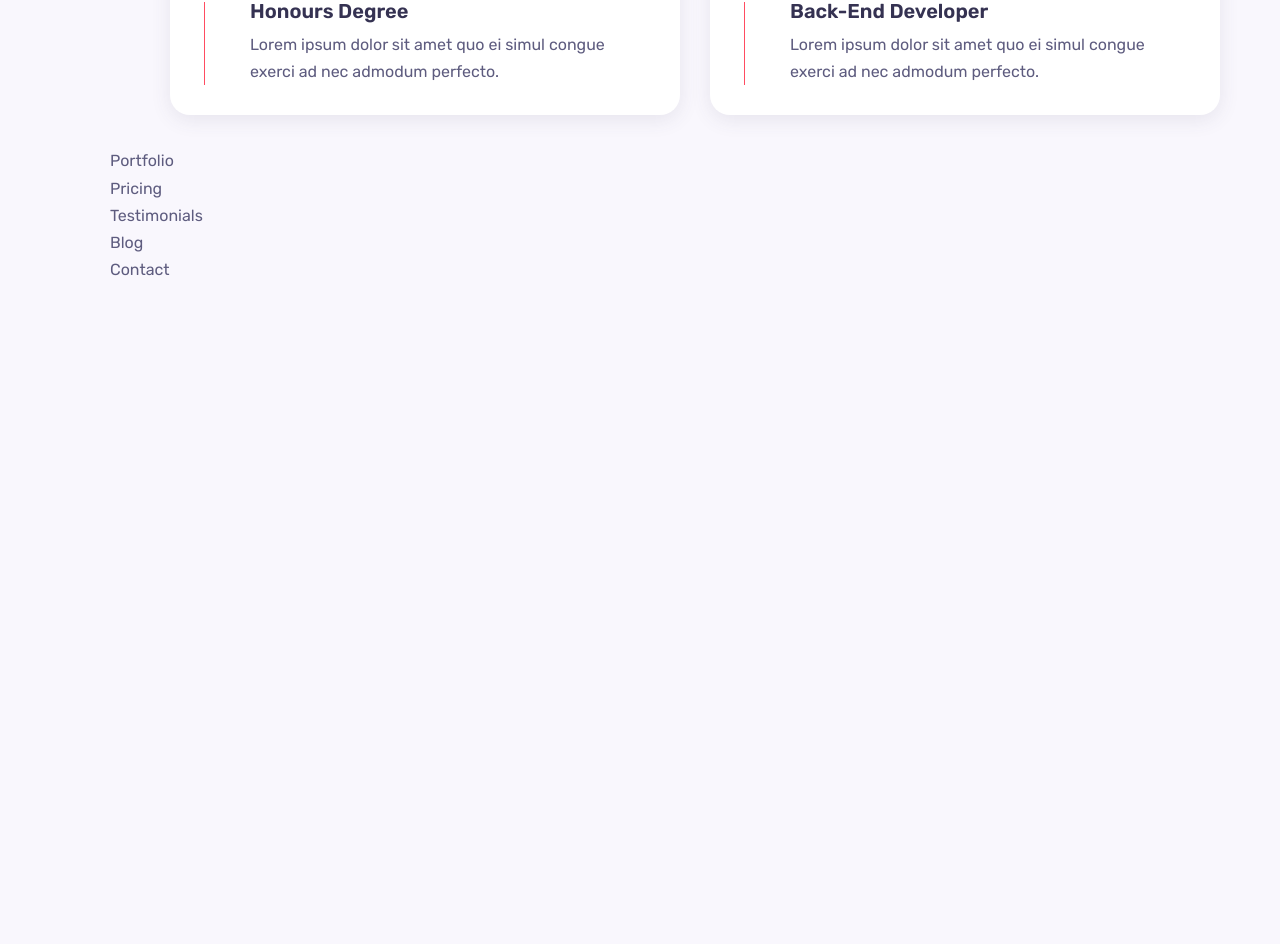
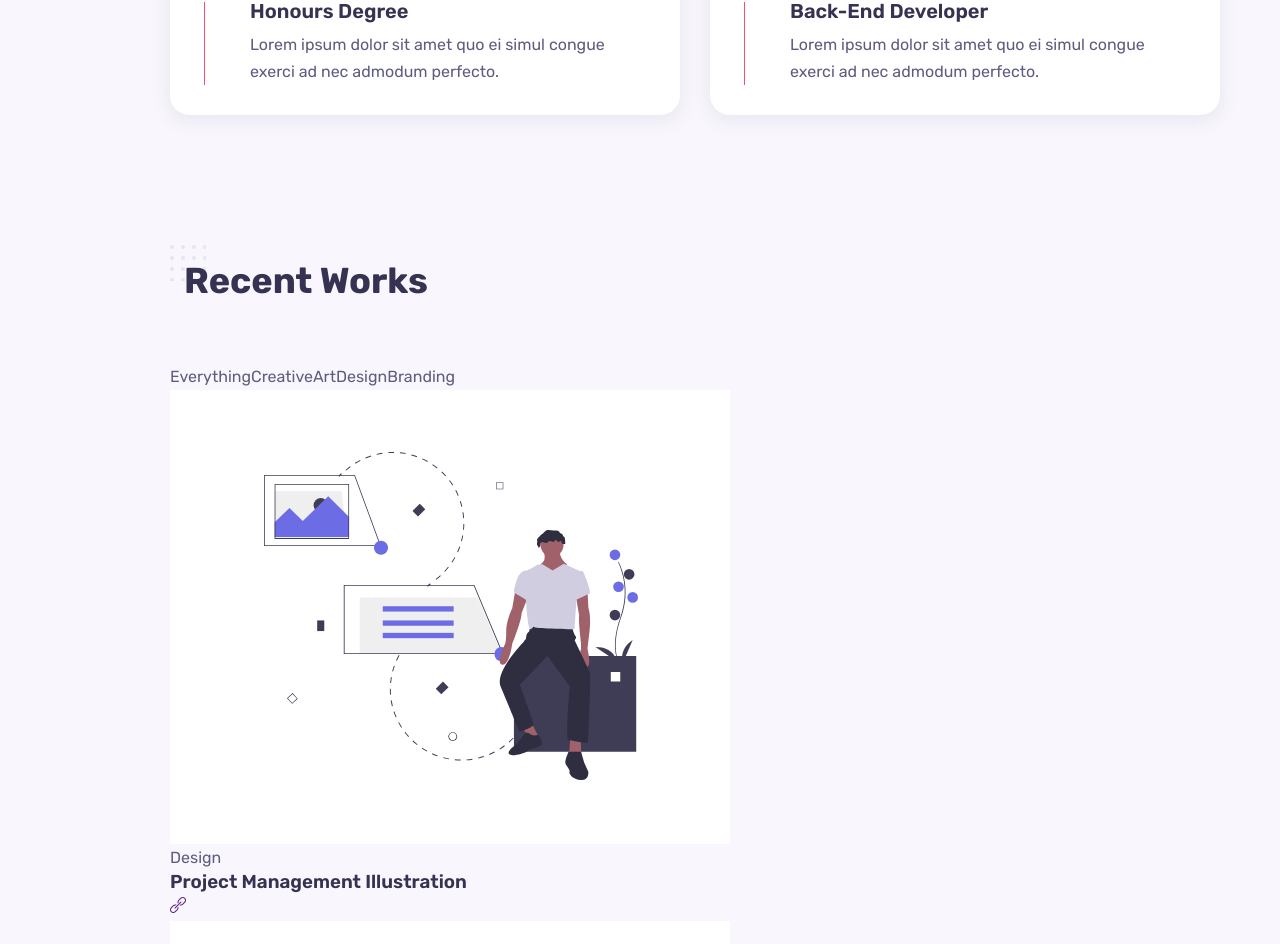
Before and after one commit to theomorphic/geeky, a React (Create React App) app: page / in a window 1280 px wide. Shown: the part 2560-3504 px from the top of the page. Before the commit the page ends 2843 px from the top, so only its background shows below. Built offline with nearby package versions, Linux system fonts and the light colour scheme.

Commit message:
feat: add menu

```diff
--- /dev/null
+++ b/src/components/portfolio/Menu.jsx
@@ -0,0 +1,53 @@
+
+import Work1 from "../../assets/work-1.svg"
+import Work2 from "../../assets/work-2.svg"
+import Work3 from "../../assets/work-3.svg"
+import Work4 from "../../assets/work-4.svg"
+import Work5 from "../../assets/work-5.svg"
+import Work6 from "../../assets/work-6.svg"
+
+
+
+const Menu = [
+	{
+	  id: 1,
+	  image: Work1,
+	  title: "Project Management Illustration",
+	  category: "Design",
+	},
+	{
+	  id: 2,
+	  image: Work2,
+	  title: "Guest App Walkthrough Screens",
+	  category: "Art",
+	},
+	{
+	  id: 3,
+	  image: Work3,
+	  title: "Delivery App Wireframe",
+	  category: "Branding",
+	},
+	,
+	{
+	  id: 4,
+	  image: Work4,
+	  title: "Onboarding Motivation",
+	  category: "Design",
+	},
+	,
+	{
+	  id: 5,
+	  image: Work5,
+	  title: "iMac Mockup Design",
+	  category: "Creative",
+	},
+	,
+	{
+	  id: 6,
+	  image: Work6,
+	  title: "Game Store App Concept",
+	  category: "Art",
+	},
+];
+
+export default Menu
--- a/src/components/portfolio/Portfolio.jsx
+++ b/src/components/portfolio/Portfolio.jsx
@@ -1,10 +1,48 @@
 
-import React from "react";
+import React, { useState } from "react";
 import "./portfolio.css"
+import Menu from "./Menu";
 
 const Portfolio = ()=>{
+
+	const [items, setItems] = useState(Menu)
+
+
 	return(
-		<div>Portfolio</div>
+		<section className="work container section" id="work">
+			<h2 className="section__title">
+				Recent Works
+			</h2>
+
+			<div className="work__filters">
+				<span className="work__item">Everything</span>
+				<span className="work__item">Creative</span>
+				<span className="work__item">Art</span>
+				<span className="work__item">Design</span>
+				<span className="work__item">Branding</span>
+			</div>
+
+
+			<div className="work__container grid">
+				{items.map((elem) =>{
+					const{id, image, title, category} = elem;
+					return(
+						<div className="work__card" key={id}>
+							<div className="work__thumbnail">
+								<img src={image} className="work__img" />
+								<div className="work__mask"></div>
+							</div>
+
+							<span className="work__category">{category}</span>
+							<h3 className="work__title">{title}</h3>
+							<a href="" className="work__button">
+								<i className="icon-link work__button-icon"></i>
+							</a>
+						</div>
+					)
+				})}
+			</div>
+		</section>
 	)
 }
 
```
